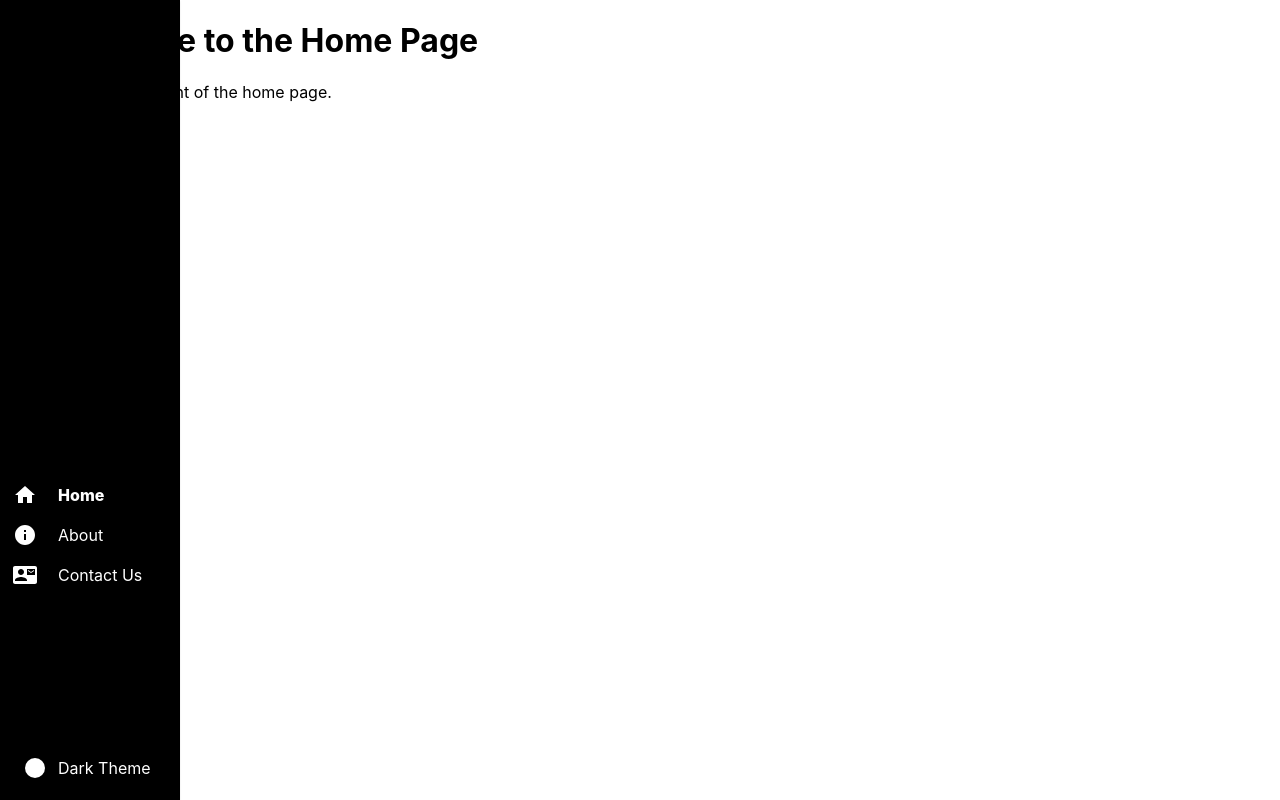
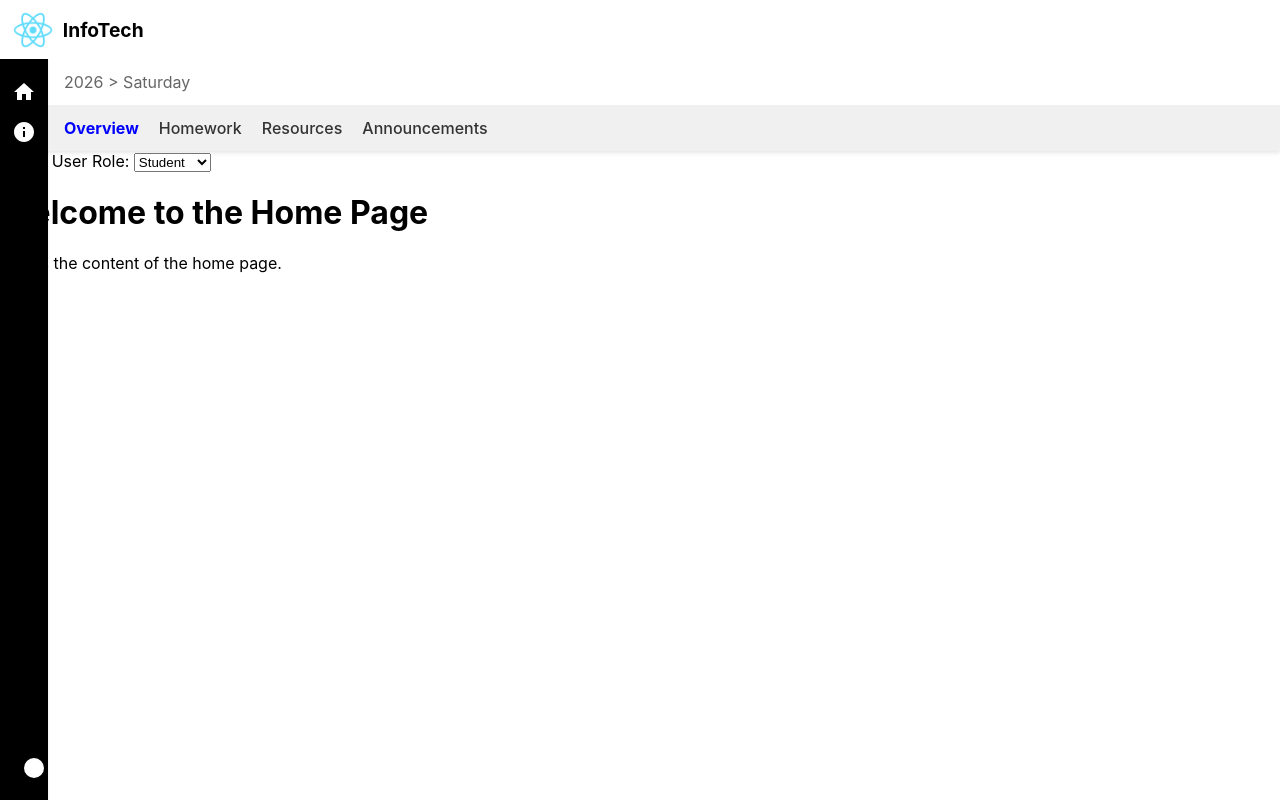
Before and after one commit to MERN-EZ/MERN-project, a React (Create React App) app: page / in a window 1280 px wide. Built offline with nearby package versions, Linux system fonts and the light colour scheme.

Commit message:
wip: improve navbar

```diff
--- a/public/index.html
+++ b/public/index.html
@@ -4,12 +4,9 @@
     <meta charset="utf-8" />
     <link rel="icon" href="%PUBLIC_URL%/favicon.ico" />
     <meta name="viewport" content="width=device-width, initial-scale=1" />
-    <meta name="theme-color" content="#000000" />
     <meta
       name="description"
-      content="Web site created using create-react-app"
-    />
-    <link rel="apple-touch-icon" href="%PUBLIC_URL%/logo192.png" />
+      content="Web site created using create-react-app" />
     <!--
       manifest.json provides metadata used when your web app is installed on a
       user's mobile device or desktop. See https://developers.google.com/web/fundamentals/web-app-manifest/
--- a/src/App.css
+++ b/src/App.css
@@ -2,7 +2,11 @@
   padding: 0 0 0 50px;
 }
 :root {
-  --primary-color: #dc4e43;
+  --primary-background-color: #071952;
+  --header-color: #fff;
+  --primary-text-color: #fff;
+
+  /* --primary-color: #dc4e43;
   --secondary-color: #cf641c;
   --background-color: #f7f7f7;
   --background-color-secondary: #f0f0f0;
@@ -16,12 +20,15 @@
   --light-grey-color: #f7f7f7;
   --white-color: #fff;
   --button-color: #ffc250;
-  --button-selected-color: #e0a943;
+  --button-selected-color: #e0a943; */
 }
 /* Dark theme overrides */
 .dark-theme {
-  --background-color: #3d3d3dae;
-  --background-color-secondary: #181818ae;
+  --primary-background-color: #393535;
+  --primary-text-color: #fff;
+
+  /* --background-color: #3d3d3dae;
+  --background-color-secondary: #fff;
   --text-color: #e0e0e0;
   --button-text-color: #000000;
   --primary-color: #9f6133;
@@ -32,11 +39,11 @@
   --white-color: #2e2e2e;
   --main-color: #dd9d26;
   --button-color: #ffc250;
-  --button-selected-color: #e0a943;
+  --button-selected-color: #e0a943; */
 }
 
 @media (max-width: 768px) {
   .App {
-    padding: 50px 0 0 0;
+    padding: 3rem 0 0 0;
   }
 }
--- a/src/App.js
+++ b/src/App.js
@@ -1,25 +1,27 @@
-import { BrowserRouter as Router, Routes, Route } from "react-router-dom";
+import React from "react";
+import { BrowserRouter as Router, Route, Routes } from "react-router-dom";
+import { ThemeProvider } from "./context/ThemeContext";
+import { UserRoleProvider } from "./context/UserRoleContext";
 import NavBar from "./components/NavBar/NavBar";
-import { lazy, Suspense } from "react";
+import Header from "./components/Header/Header";
+import Home from "./pages/Home/Home";
+import UserRoleToggle from "./components/UserRoleToggle/UserRoleToggle";
 import "./App.css";
-
-const Home = lazy(() => import("./pages/Home/Home"));
-const LoadingScreen = lazy(() =>
-  import("./components/LoadingScreen/LoadingScreen")
-);
 
 function App() {
   return (
-    <Router>
-      <div className="App">
-        <NavBar />
-        <Suspense fallback={<LoadingScreen />}>
+    <ThemeProvider>
+      <UserRoleProvider>
+        <Router>
+          <Header />
+          <NavBar />
+          <UserRoleToggle />
           <Routes>
             <Route path="/" element={<Home />} />
-          </Routes>
-        </Suspense>
-      </div>
-    </Router>
+          </Routes>{" "}
+        </Router>
+      </UserRoleProvider>
+    </ThemeProvider>
   );
 }
 
--- /dev/null
+++ b/src/components/Header/Header.css
@@ -0,0 +1,68 @@
+.header {
+  background-color: white;
+  box-shadow: 0 2px 4px rgba(0, 0, 0, 0.1);
+}
+
+.header-main {
+  display: flex;
+  justify-content: space-between;
+  align-items: center;
+  position: relative;
+  z-index: 10;
+  padding: 0.3rem 0.8rem;
+  background-color: var(--header-color);
+}
+
+.logo-container {
+  display: flex;
+  align-items: center;
+}
+
+.logo {
+  width: 40px;
+  height: 40px;
+  border-radius: 50%;
+  margin-right: 10px;
+}
+
+.site-title {
+  font-size: 1.2rem;
+  font-weight: bold;
+}
+
+.mini-nav-text {
+  font-size: 1rem;
+  color: #666;
+  padding: 0.8rem calc(3rem + 1rem);
+  position: relative;
+  z-index: 8;
+}
+
+.sub-nav {
+  position: relative;
+  background-color: #f0f0f0;
+  z-index: 8;
+  padding: 0.8rem calc(3rem + 1rem);
+}
+
+.sub-nav ul {
+  list-style-type: none;
+  padding: 0;
+  margin: 0;
+  display: flex;
+}
+
+.sub-nav li {
+  margin-right: 20px;
+}
+
+.sub-nav a {
+  text-decoration: none;
+  color: #333;
+  font-weight: 500;
+}
+
+.sub-nav a.active {
+  color: #0000ff;
+  font-weight: bold;
+}
--- /dev/null
+++ b/src/components/Header/Header.js
@@ -0,0 +1,50 @@
+import React from "react";
+import "./Header.css";
+import { useUserRole } from "../../context/UserRoleContext";
+import { student_horizontal_navLinks } from "./MiniHeader";
+
+const Header = () => {
+  const { userRole } = useUserRole();
+
+  const getHeaderText = () => {
+    switch (userRole) {
+      case "student":
+        return "2026 > Saturday";
+      case "teacher":
+        return "Teacher Dashboard";
+      case "admin":
+        return "Admin Panel";
+      default:
+        return "Welcome";
+    }
+  };
+
+  return (
+    <header className="header">
+      <div className="header-main">
+        <div className="logo-container">
+          <img src=" /assets/react.png" alt="Sci ~ Ez Logo" className="logo" />
+          <h1 className="site-title">InfoTech</h1>
+        </div>
+      </div>
+      {userRole === "student" && (
+        <div className="mini-nav-text">{getHeaderText()}</div>
+      )}
+      {userRole === "student" && (
+        <nav className="sub-nav">
+          <ul>
+            {student_horizontal_navLinks.map((link, index) => (
+              <li key={index}>
+                <a href={link.url} className={link.isActive ? "active" : ""}>
+                  {link.text}
+                </a>
+              </li>
+            ))}
+          </ul>
+        </nav>
+      )}
+    </header>
+  );
+};
+
+export default Header;
--- /dev/null
+++ b/src/components/Header/MiniHeader.js
@@ -0,0 +1,6 @@
+export const student_horizontal_navLinks = [
+  { text: "Overview", url: "/overview", isActive: true },
+  { text: "Homework", url: "/homework", isActive: false },
+  { text: "Resources", url: "/resources", isActive: false },
+  { text: "Announcements", url: "/announcements", isActive: false },
+];
--- a/src/components/NavBar/NavBar.css
+++ b/src/components/NavBar/NavBar.css
@@ -1,16 +1,16 @@
 .navbar {
-  width: 50px;
+  width: 3rem;
   display: grid;
   padding: 0 0 1rem 0;
   grid-auto-rows: 2rem;
-  grid-template-rows: 3fr 2fr 2rem;
+  grid-template-rows: 3rem 1fr 2rem;
   position: fixed;
   top: 0;
   left: 0;
   bottom: 0;
   box-shadow: 0 1px 2px rgba(0, 0, 0, 0.1);
   transition: width 0.1s ease;
-  z-index: 10;
+  z-index: 9;
 }
 .navbar:hover {
   width: 180px;
@@ -42,6 +42,7 @@ a.active-link {
 }
 .navbar-buttons {
   padding: 2rem 0;
+  height: 100%;
   grid-row-start: 2;
   display: flex;
   flex-direction: column;
@@ -67,7 +68,7 @@ a.active-link {
 }
 .nav-item {
   display: flex;
-  width: 50px;
+  width: 3rem;
   align-items: center;
   justify-content: center;
 }
@@ -80,7 +81,7 @@ a.active-link {
   .navbar {
     padding: 0%;
     width: 100%;
-    height: 50px;
+    height: 3rem;
     grid-template-rows: 1fr;
     grid-template-columns: repeat(3, 1fr);
     flex-direction: row;
--- a/src/components/NavBar/NavBar.js
+++ b/src/components/NavBar/NavBar.js
@@ -2,16 +2,38 @@ import React, { useState, useEffect } from "react";
 import { useTheme } from "../../context/ThemeContext";
 import { NavLink } from "react-router-dom";
 import "./NavBar.css";
-// Importing Material-UI icons
-import HomeIcon from "@mui/icons-material/Home";
-import InfoIcon from "@mui/icons-material/Info";
-import ContactMailIcon from "@mui/icons-material/ContactMail";
+import {
+  navLinks_teacher,
+  navLinks_student,
+  navLinks_admin,
+  navLinks_assistant,
+} from "./navData";
+import { useUserRole } from "../../context/UserRoleContext";
 import Switch from "@mui/material/Switch";
 
 const NavBar = () => {
   const { theme, toggleTheme } = useTheme();
   const [isMenuOpen, setIsMenuOpen] = useState(false);
   const [isMobile, setIsMobile] = useState(window.innerWidth < 768);
+  const { userRole } = useUserRole();
+
+  let navLinks;
+  switch (userRole) {
+    case "teacher":
+      navLinks = navLinks_teacher;
+      break;
+    case "student":
+      navLinks = navLinks_student;
+      break;
+    case "admin":
+      navLinks = navLinks_admin;
+      break;
+    case "assistant":
+      navLinks = navLinks_assistant;
+      break;
+    default:
+      navLinks = [];
+  }
 
   useEffect(() => {
     const handleResize = () => {
@@ -21,12 +43,6 @@ const NavBar = () => {
     window.addEventListener("resize", handleResize);
     return () => window.removeEventListener("resize", handleResize);
   }, []);
-
-  const navLinks = [
-    { path: "/", name: "Home", exact: true, icon: <HomeIcon /> },
-    { path: "/about/slideshow", name: "About", icon: <InfoIcon /> },
-    { path: "/contact/branch1", name: "Contact Us", icon: <ContactMailIcon /> },
-  ];
 
   return (
     <nav
--- /dev/null
+++ b/src/components/NavBar/navData.js
@@ -0,0 +1,34 @@
+import React from "react";
+import HomeIcon from "@mui/icons-material/Home";
+import InfoIcon from "@mui/icons-material/Info";
+import ContactMailIcon from "@mui/icons-material/ContactMail";
+import AdminPanelSettingsIcon from "@mui/icons-material/AdminPanelSettings";
+import AssistantIcon from "@mui/icons-material/Assistant";
+
+const navLinks_teacher = [
+  { path: "/", name: "Home", exact: true, icon: <HomeIcon /> },
+  { path: "/about/slideshow", name: "About", icon: <InfoIcon /> },
+  { path: "/contact/branch1", name: "Contact Us", icon: <ContactMailIcon /> },
+];
+
+const navLinks_student = [
+  { path: "/", name: "Home", exact: true, icon: <HomeIcon /> },
+  { path: "/about", name: "About", icon: <InfoIcon /> },
+];
+
+const navLinks_admin = [
+  { path: "/", name: "Home", exact: true, icon: <HomeIcon /> },
+  { path: "/admin", name: "Admin Panel", icon: <AdminPanelSettingsIcon /> },
+];
+
+const navLinks_assistant = [
+  { path: "/", name: "Home", exact: true, icon: <HomeIcon /> },
+  { path: "/assistant", name: "Assistant", icon: <AssistantIcon /> },
+];
+
+export {
+  navLinks_teacher,
+  navLinks_student,
+  navLinks_admin,
+  navLinks_assistant,
+};
--- /dev/null
+++ b/src/components/UserRoleToggle/UserRoleToggle.js
@@ -0,0 +1,24 @@
+import React from "react";
+import { useUserRole } from "../../context/UserRoleContext";
+
+const UserRoleToggle = () => {
+  const { userRole, setUserRole } = useUserRole();
+
+  const handleRoleChange = (event) => {
+    setUserRole(event.target.value);
+  };
+
+  return (
+    <div>
+      <label htmlFor="userRole">Select User Role: </label>
+      <select id="userRole" value={userRole} onChange={handleRoleChange}>
+        <option value="student">Student</option>
+        <option value="teacher">Teacher</option>
+        <option value="admin">Admin</option>
+        <option value="assistant">Assistant</option>
+      </select>
+    </div>
+  );
+};
+
+export default UserRoleToggle;
--- /dev/null
+++ b/src/context/UserRoleContext.js
@@ -0,0 +1,15 @@
+import React, { createContext, useContext, useState } from "react";
+
+const UserRoleContext = createContext();
+
+export const UserRoleProvider = ({ children }) => {
+  const [userRole, setUserRole] = useState("student");
+
+  return (
+    <UserRoleContext.Provider value={{ userRole, setUserRole }}>
+      {children}
+    </UserRoleContext.Provider>
+  );
+};
+
+export const useUserRole = () => useContext(UserRoleContext);
```
Also changed, not shown: public/assets/react.png (renamed from public/logo192.png).
